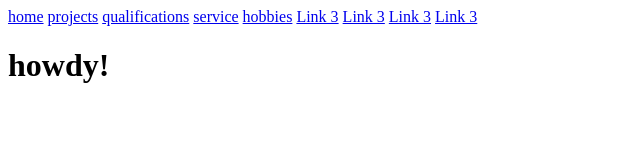
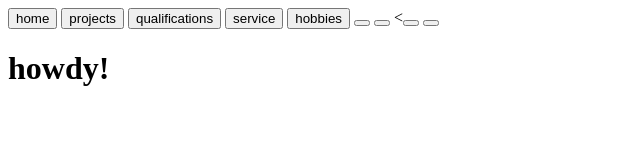
Before and after one commit to rita-hg/CSCE_331_HernandezGuerrero, a plain HTML site: page index.html in a window 1280 px wide. Shown: the whole page, without its empty margins (0-640 px from the left). Drawn offline with Linux system fonts and the light colour scheme.

Commit message:
changed navbar hyperlinks to buttons

```diff
--- a/index.html
+++ b/index.html
@@ -10,16 +10,16 @@
     <!-- Navigation Bar -->
     <div class="navBar">
         <!-- Buttons for internal pages -->
-        <a href="#" class="navBarBtn">home</a>
-        <a href="#" class="navBarBtn">projects</a>
-        <a href="#" class="navBarBtn">qualifications</a>
-        <a href="#" class="navBarBtn">service</a>
-        <a href="#" class="navBarBtn">hobbies</a>
+        <button href="#" class="navBarBtn">home</button>
+        <button href="#" class="navBarBtn">projects</button>
+        <button href="#" class="navBarBtn">qualifications</button>
+        <button href="#" class="navBarBtn">service</button>
+        <button href="#" class="navBarBtn">hobbies</button>
         <!-- Icons for LinkedIn, GitHub, etc. -->
-        <a href="#" class="navBarBtnRight">Link 3</a>
-        <a href="#" class="navBarBtnRight">Link 3</a>
-        <a href="#" class="navBarBtnRight">Link 3</a>
-        <a href="#" class="navBarBtnRight">Link 3</a>
+        <button class="iconBtn"><i class="LinkedIn"></i></button>
+        <button class="iconBtn"><i class="Email"></i></button>
+        <<button class="iconBtn"><i class="Resume"></i></button>
+        <button class="iconBtn"><i class="GitHub"></i></button>
     </div>
 
     <!-- Main Heading -->
```
